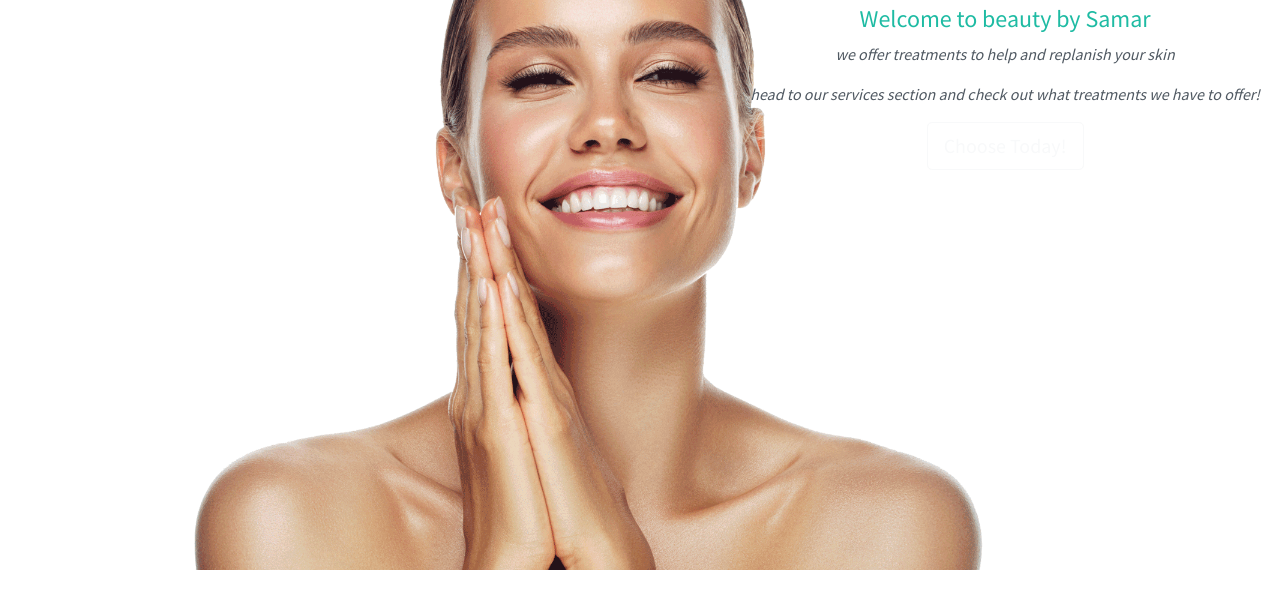
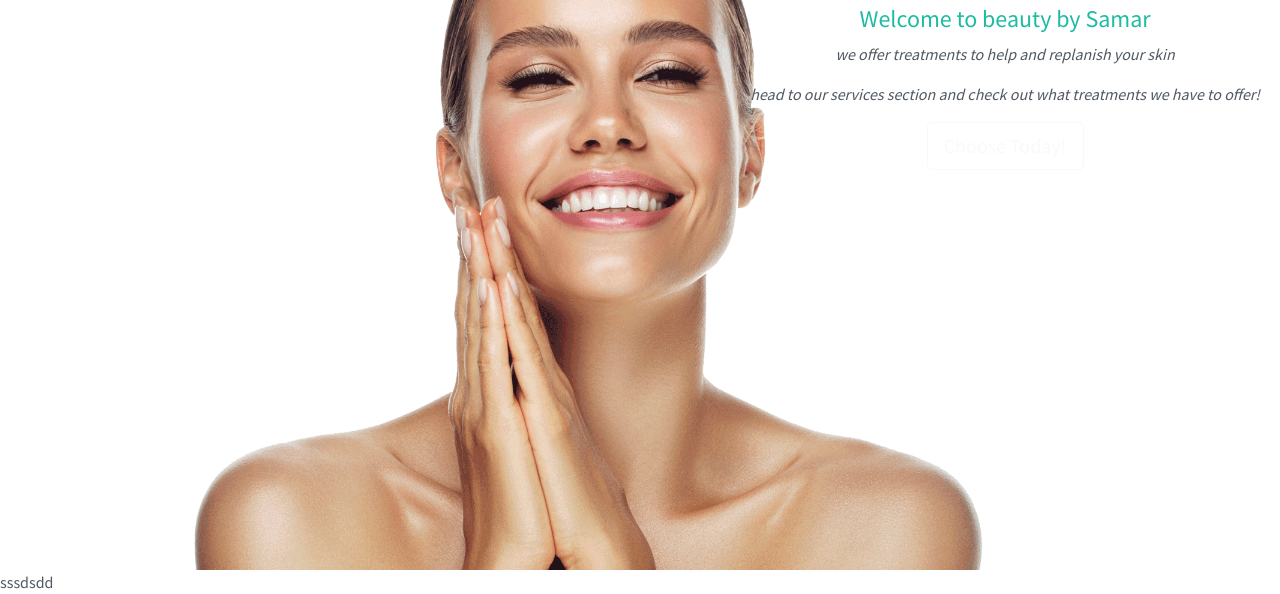
Before and after one commit to 11zouzou11/Samar-Beauty, a plain HTML site: page index.html in a window 1280 px wide. Shown: the part 230-824 px from the top of the page. Before the commit the page ends 800 px from the top, so only its background shows below. Drawn offline with nearby package versions, Linux system fonts and the light colour scheme.

```diff
--- a/index.html
+++ b/index.html
@@ -56,7 +56,7 @@
 
 
     <!--end home section-->
-
+        <div>sssdsdd</div>
     <!--start About section-->
 
         <div id="about" class="offset">
```
